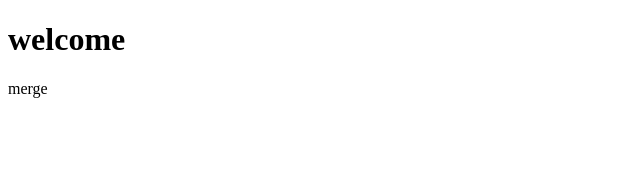
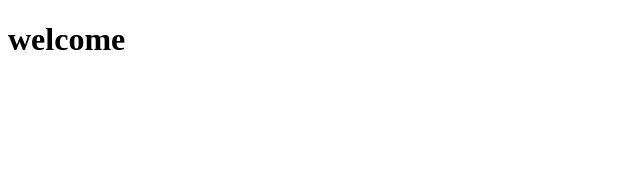
Before and after one commit to dineshGramenerit/angular_CI-CD, an Angular app: page / in a window 1280 px wide. Shown: the top 170 px of the page, without its empty margins (0-640 px from the left). Built offline with nearby package versions, Linux system fonts and the light colour scheme.

Commit message:
Update app.component.html

```diff
--- a/src/app/app.component.html
+++ b/src/app/app.component.html
@@ -1,3 +1 @@
 <h1>welcome</h1>
-
-<p>merge</p>
```
